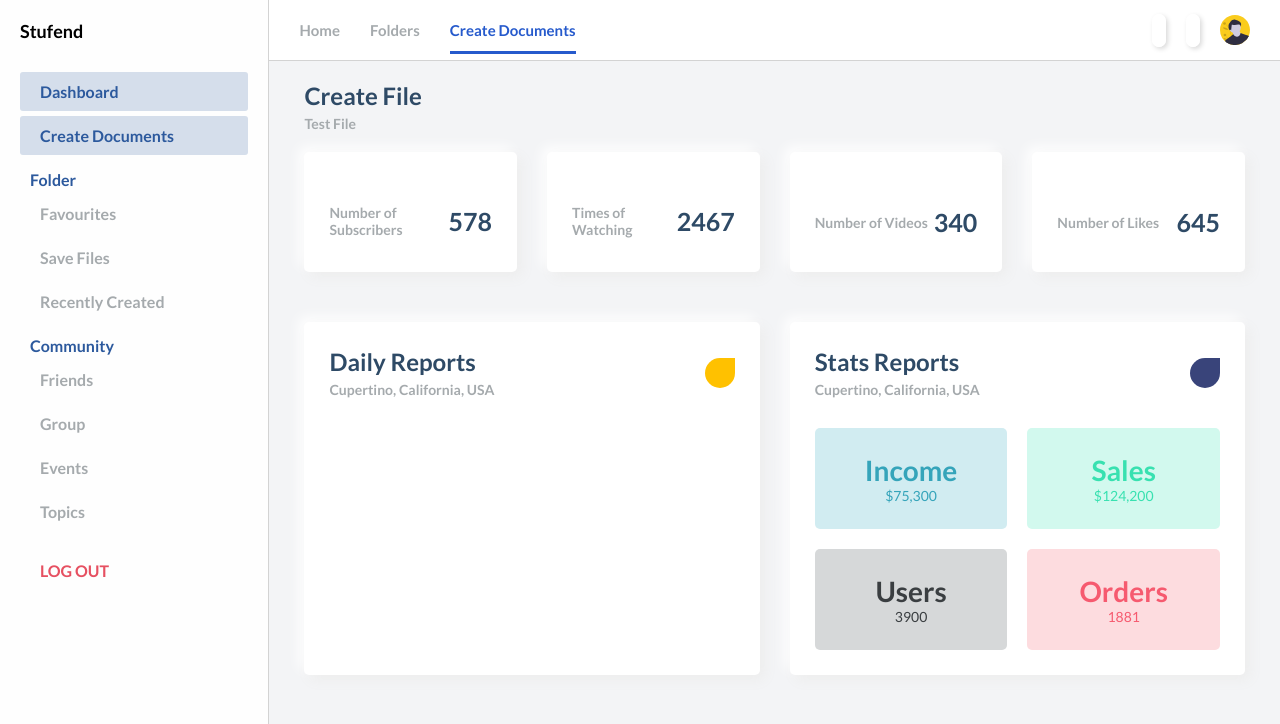
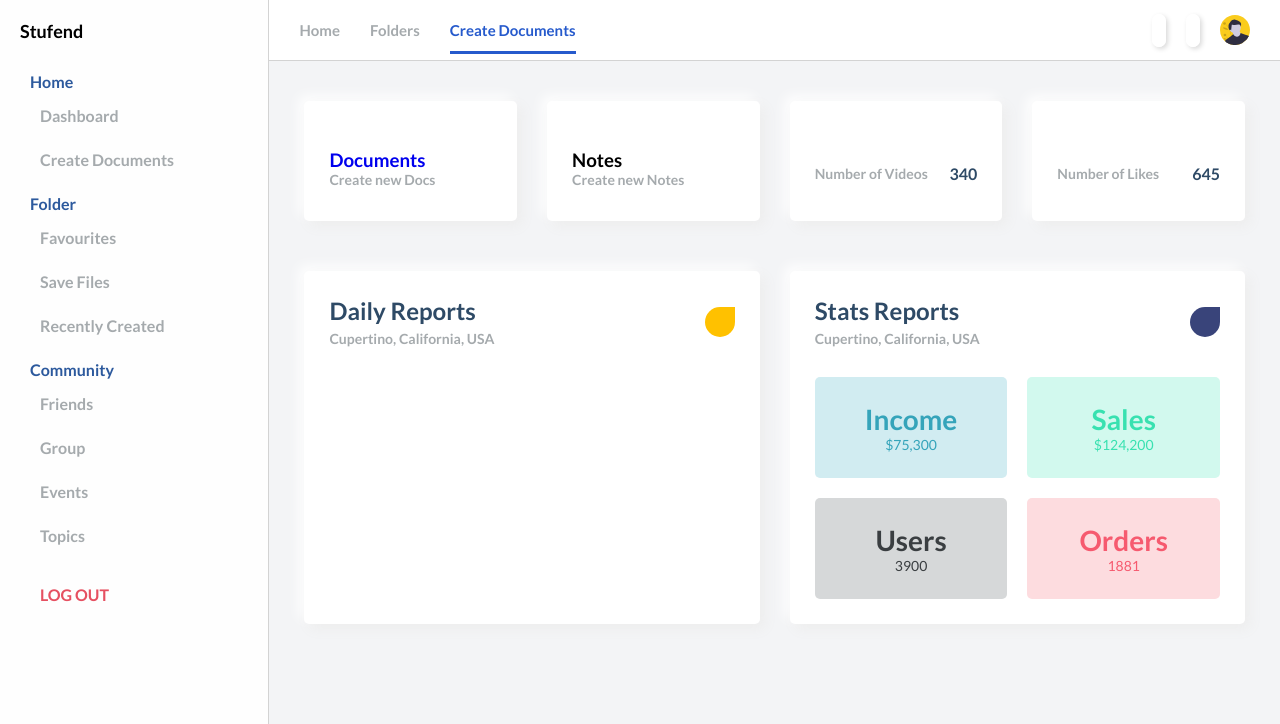
Before and after one commit to fadhilmufid/reactjs_start, a React (Create React App) app: page /Dashboard in a window 1280 px wide. Shown: the top 724 px of the page. Built offline with nearby package versions, Linux system fonts and the light colour scheme; what react-editor-js would draw is missing.

Commit message:
Fix Route Problem and Improve Dashboard

```diff
--- a/src/components/charts/Dashboard.js
+++ b/src/components/charts/Dashboard.js
@@ -3,22 +3,36 @@ import Chart from "./Chart"
 const Dashboard = () => {
     return (
         <><div className="main__cards">
+            <a href="/create-documents">
+            <div className="card">
+
+                <i
+                    className="fa fa-user-o fa-2x text-lightblue"
+                    aria-hidden="true"
+                ></i>
+                <div className="card_inner">
+                    <div className="charts__left__title">
+                        <div >
+                            <h3>Documents</h3>
+                            <p>Create new Docs</p>
+                        </div>
+                    </div>
+                </div>
+            </div>
+            </a>
+
             <div className="card">
                 <i
                     className="fa fa-user-o fa-2x text-lightblue"
                     aria-hidden="true"
                 ></i>
                 <div className="card_inner">
-                    <p className="text-primary-p">Number of Subscribers</p>
-                    <span className="font-bold text-title">578</span>
-                </div>
-            </div>
-
-            <div className="card">
-                <i className="fa fa-calendar fa-2x text-red" aria-hidden="true"></i>
-                <div className="card_inner">
-                    <p className="text-primary-p">Times of Watching</p>
-                    <span className="font-bold text-title">2467</span>
+                    <div className="charts__left__title">
+                        <div>
+                            <h3>Notes</h3>
+                            <p>Create new Notes</p>
+                        </div>
+                    </div>
                 </div>
             </div>
 
--- a/src/components/editor/editor.js
+++ b/src/components/editor/editor.js
@@ -12,11 +12,19 @@ const ReactEditorJS = createReactEditorJS()
 
 function Editor() {
     return (
+
+    <div>
+      <div className="main__title">
+          <div className="main__greeting">
+            <h1>Create File</h1>
+            <p>Test File</p>
+          </div>
+        </div>
       <ReactEditorJS
         tools={EDITOR_JS_TOOLS}
-
       />
-    )
+    </div>
+    );
   }
 
 
--- a/src/components/main/Main.css
+++ b/src/components/main/Main.css
@@ -55,8 +55,19 @@ main {
   justify-content: space-between;
 }
 
-.card_inner > span {
+.card > span {
   font-size: 25px;
+}
+
+a:-webkit-any-link {
+  color: -webkit-link;
+  cursor: pointer;
+  text-decoration: none;
+}
+
+.main__card > a:hover, a:active {
+  background-color: green;
+  color: white;
 }
 
 .charts {
--- a/src/components/main/Main.js
+++ b/src/components/main/Main.js
@@ -8,28 +8,18 @@ const Main = () => {
   return (
     <main>
       <div className="main__container">
-        {/* <!-- MAIN TITLE STARTS HERE --> */}
-
-        <div className="main__title">
-          <div className="main__greeting">
-            <h1>Create File</h1>
-            <p>Test File</p>
-          </div>
-        </div>
-
-        {/* <!-- MAIN TITLE ENDS HERE --> */}
-
-
-        {/* <!-- EDITOR STARTS HERE --> */}
+       {/* <!-- MAIN STARTS HERE --> */}
         <div>
         <Router>
             <Routes>
+                <Route path="/" element ={<Navigate to="/Dashboard"  />} />
                 <Route path="/create-documents"  element={<Editor />} />
                 <Route path="/Dashboard"  element={<Dashboard />} />
+                <Route path="/reactjs_start" element ={<Navigate to="/Dashboard"  />} />
             </Routes>
         </Router>
         </div>
-        {/* <!-- EDITOR ENDS HERE --> */}
+        {/* <!-- MAIN ENDS HERE --> */}
       </div>
     </main>
   );
--- a/src/components/sidebar/Sidebar.css
+++ b/src/components/sidebar/Sidebar.css
@@ -55,11 +55,11 @@
 
 .active_menu_link {
   background: #D5DEEB;
-  color: #2C599D;
+  color: white;
 }
 
 .active_menu_link a {
-  color: #2C599D !important;
+  color: white !important;
 }
 
 .sidebar__link > a {
--- a/src/components/sidebar/Sidebar.js
+++ b/src/components/sidebar/Sidebar.js
@@ -1,6 +1,6 @@
 import React from 'react';
 import "./Sidebar.css";
-import logo from "../../assets/logo.png";
+
 
 const Sidebar = ({ sidebarOpen, closeSidebar }) => {
   return (
@@ -18,15 +18,15 @@ const Sidebar = ({ sidebarOpen, closeSidebar }) => {
       </div>
 
       <div className="sidebar__menu">
-      <div className="sidebar__link active_menu_link">
-          <i className="fa fa-home"></i>
+        <h2>Home</h2>
+        <div className="sidebar__link">
+          <i className="fa fa-user-secret" aria-hidden="true"></i>
           <a href="/Dashboard">Dashboard</a>
         </div>
-        <div className="sidebar__link active_menu_link">
-          <i className="fa fa-home"></i>
+        <div className="sidebar__link">
+          <i className="fa fa-user-secret" aria-hidden="true"></i>
           <a href="/create-documents">Create Documents</a>
         </div>
-
 
         <h2>Folder</h2>
         <div className="sidebar__link">
```
Also changed, not shown: 1 other file (tests, documents, lock files or other folders).
